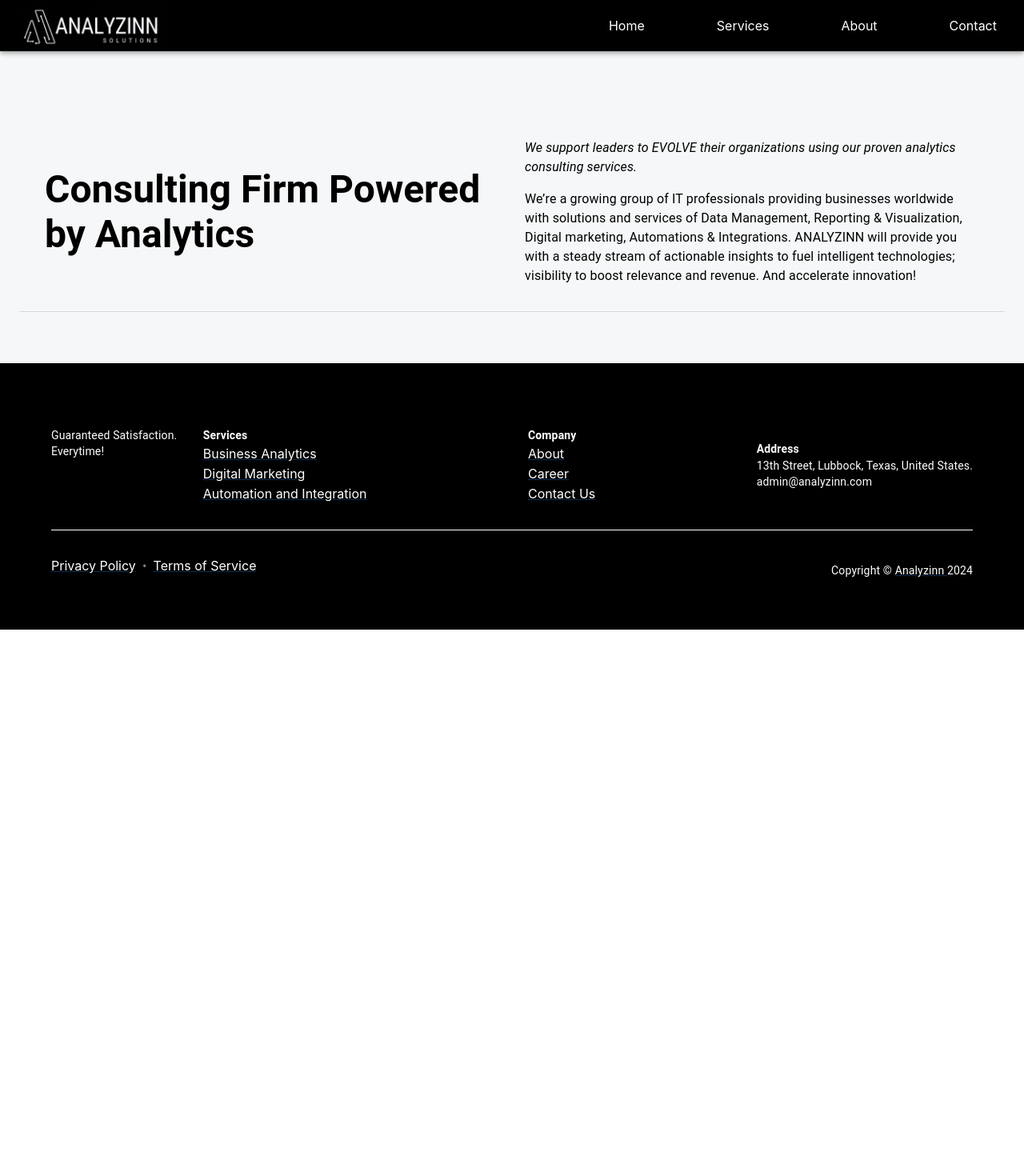
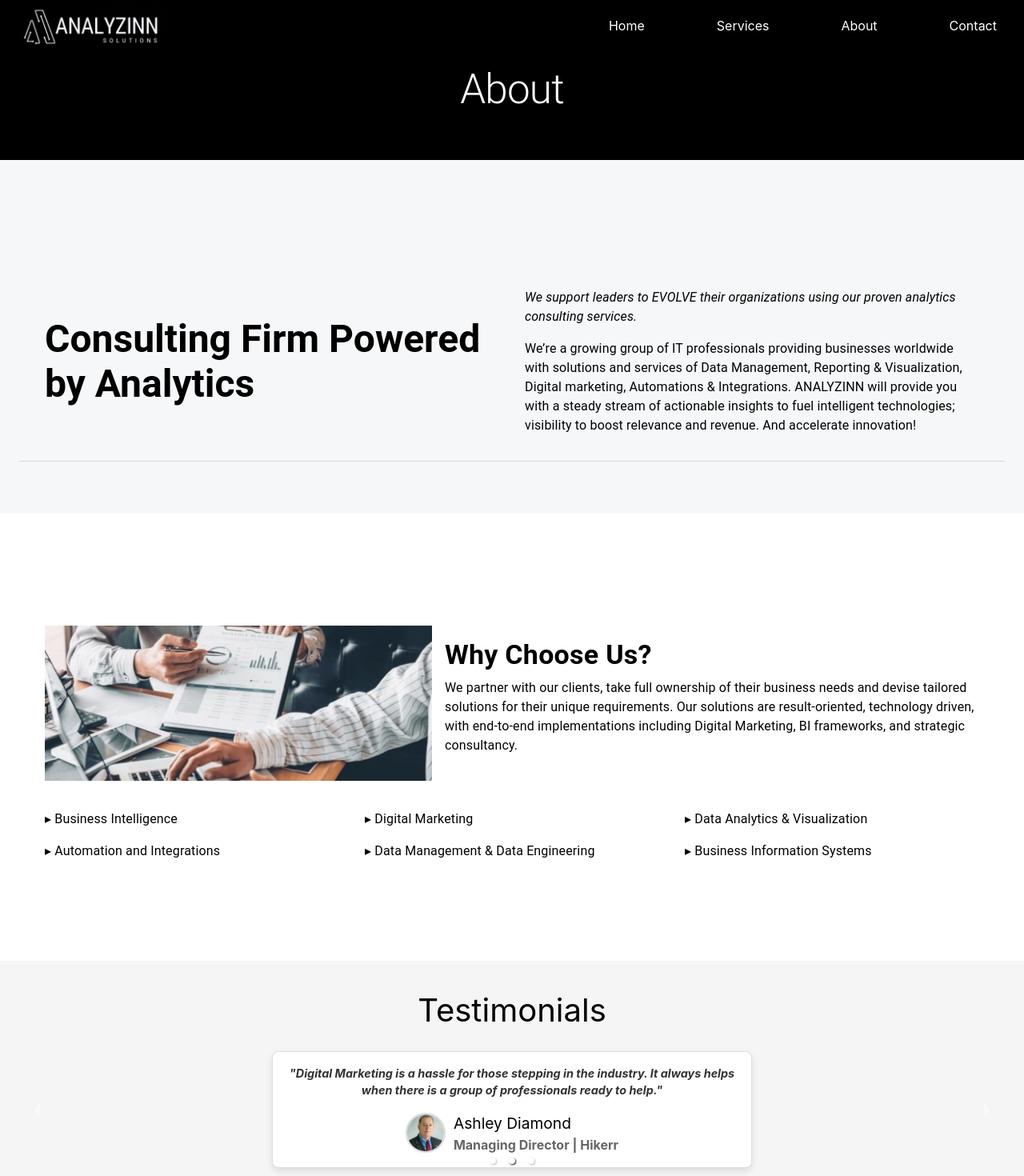
Before and after one commit to talhaha1/Front-End-react-project, a React (Create React App) app: page /about in a window 1280 px wide. Shown: the top 1470 px of the page at 80% size. Before the commit the page ends 800 px from the top, so only its background shows below. Built offline with nearby package versions, Linux system fonts and the light colour scheme.

Commit message:
Routing mordified with other chnaged

```diff
--- a/src/App.js
+++ b/src/App.js
@@ -1,8 +1,8 @@
 import React from "react";
 import LandingPage from "./Pages/LandingPage/LandingPage";
 import Services from "./Pages/Services/Services";
-import ContactPage from "./Components/ContactUs/ContactPage";
-import ConsultingSection from "./Components/AboutConsultencySection/AboutConsultencySection";
+import ContactPage from "./Pages/ContactUs/contactUspage";
+import ConsultingSection from "./Pages/AboutUs/aboutuspage";
 import { BrowserRouter as Router, Route, Routes } from "react-router-dom";
 
 const App = () => {
--- a/src/Components/AboutWhyChooseUs/AboutWhyChooseUs.js
+++ b/src/Components/AboutWhyChooseUs/AboutWhyChooseUs.js
@@ -1,102 +1,83 @@
 import React from 'react';
+import { Grid, Box, Typography } from '@mui/material';
 import img from "../../assets/AbourWhyChooseUs/image.png";
-import Nav from "../NavBar/nav"
-// import Footer from "../Footer/Footer"
+import Nav from "../NavBar/nav";
+// import Footer from "../Footer/Footer";
 
 const WhyChooseUs = () => {
-    const containerStyle = {
+    return (
+        <div>
+            <Nav />
+            <Box
+                sx={{
                     display: 'flex',
                     flexDirection: 'column',
+                    justifyContent: 'center',
                     alignItems: 'center',
-        padding: '20px',
+                    padding: { xs: '20px', md: '30px 20px' },
+                    minHeight: 'calc(80vh - 80px)', // Reduced height
+                    boxSizing: 'border-box',
                     fontFamily: 'Arial, sans-serif',
-    };
-
-    const contentStyle = {
-        display: 'flex',
-        flexDirection: 'row',
-        justifyContent: 'center',
-        alignItems: 'flex-start',
-        width: '100%',
+                }}
+            >
+                <Grid
+                    container
+                    spacing={2}
+                    justifyContent="center"
+                    alignItems="center"
+                    sx={{
                         maxWidth: '1200px',
-        marginBottom: '20px',
-    };
-
-    const imageStyle = {
-        width: '40%',
-    };
-
-    const textContainerStyle = {
-        width: '60%',
-        marginLeft: '40px', // Increased space between image and text
-    };
-
-    const headerStyle = {
-        fontSize: '24px',
-        fontWeight: 'bold',
-        marginBottom: '10px',
-    };
-
-    const paragraphStyle = {
-        fontSize: '16px',
-        lineHeight: '1.5',
-        marginBottom: '20px',
-    };
-
-    const listContainerStyle = {
-        display: 'flex',
-        flexDirection: 'row',
-        flexWrap: 'wrap',
-        justifyContent: 'space-between',
-        width: '100%',
-        maxWidth: '1200px',
-        marginTop: '20px',
-    };
-
-    const listItemStyle = {
-        fontSize: '16px',
-        width: '30%',
-        textAlign: 'left',
-        marginBottom: '20px',
-    };
-
-    const lastItemStyle = {
-        ...listItemStyle,
-        width: '100%',
-        marginLeft: '30%',
-    };
-
-    return (<div>
-        <div>
-            <Nav />
-        </div>
-        <div style={containerStyle}>
-            <div style={contentStyle}>
-                <div style={imageStyle}>
+                        margin: '0 auto',
+                    }}
+                >
+                    <Grid item xs={12} md={5}>
                         <img
                             src={img}
                             alt="Business Meeting"
                             style={{ width: '100%' }}
                         />
-                </div>
-                <div style={textContainerStyle}>
-                    <div style={headerStyle}>Why Choose Us?</div>
-                    <p style={paragraphStyle}>
+                    </Grid>
+                    <Grid item xs={12} md={7}>
+                        <Typography variant="h4" sx={{ fontWeight: 'bold', mb: 1 }}>
+                            Why Choose Us?
+                        </Typography>
+                        <Typography variant="body1" sx={{ mb: 2, lineHeight: 1.5 }}>
                             We partner with our clients, take full ownership of their business needs and devise
                             tailored solutions for their unique requirements. Our solutions are result-oriented,
                             technology driven, with end-to-end implementations including Digital Marketing, BI
                             frameworks, and strategic consultancy.
-                    </p>
-                </div>
-            </div>
-            <div style={listContainerStyle}>
-                <div style={listItemStyle}>▸ Business Intelligence</div>
-                <div style={listItemStyle}>▸ Digital Marketing</div>
-                <div style={listItemStyle}>▸ Data Analytics & Visualization</div>
-                <div style={listItemStyle}>▸ Automation and Integrations</div>
-                <div style={lastItemStyle}>▸ Data Management & Data Engineering</div>
-            </div>
-        </div>
+                        </Typography>
+                    </Grid>
+                </Grid>
+                <Grid
+                    container
+                    spacing={2}
+                    sx={{
+                        marginTop: '20px',
+                        maxWidth: '1200px',
+                        margin: '20px auto 0',
+                    }}
+                >
+                    <Grid item xs={12} sm={4}>
+                        <Typography variant="body1" sx={{ textAlign: 'left' }}>▸ Business Intelligence</Typography>
+                    </Grid>
+                    <Grid item xs={12} sm={4}>
+                        <Typography variant="body1" sx={{ textAlign: 'left' }}>▸ Digital Marketing</Typography>
+                    </Grid>
+                    <Grid item xs={12} sm={4}>
+                        <Typography variant="body1" sx={{ textAlign: 'left' }}>▸ Data Analytics & Visualization</Typography>
+                    </Grid>
+                    <Grid item xs={12} sm={4}>
+                        <Typography variant="body1" sx={{ textAlign: 'left' }}>▸ Automation and Integrations</Typography>
+                    </Grid>
+                    <Grid item xs={12} sm={4}>
+                        <Typography variant="body1" sx={{ textAlign: 'left' }}>▸ Data Management & Data Engineering</Typography>
+                    </Grid>
+                    <Grid item xs={12} sm={4}>
+                        <Typography variant="body1" sx={{ textAlign: 'left' }}>▸ Business Information Systems</Typography>
+                    </Grid>
+                </Grid>
+            </Box>
         </div>
     );
 };
--- a/src/Components/ContactUs/ContactPage.jsx
+++ b/src/Components/ContactUs/ContactUs.jsx
@@ -18,7 +18,7 @@ import {
   SubmitButton,
   FormAlignmentContainer,
   ErrorMessage,
-} from "./ContactPageStyle";
+} from "./ContactUsStyle";
 import { useMediaQuery, useTheme } from "@mui/material";
 import { Box } from "@mui/material";
 import FacebookIcon from "@mui/icons-material/Facebook";
@@ -36,11 +36,10 @@ import * as Yup from "yup";
 import emailjs from "emailjs-com";
 import { Snackbar, Alert } from "@mui/material";
 import { useState } from "react";
-import Navbar from "../NavBar/nav";
-import Footer from "../Footer/footer";
-import Nav from "../NavBar/nav";
+// import Navbar from "../NavBar/nav";
+// import Footer from "../Footer/footer";
 
-const ContactPage = () => {
+const ContactUs = () => {
   const defaultValuesOfForm = {
     name: "",
     email: "",
@@ -106,7 +105,7 @@ const ContactPage = () => {
 
   return (
     <>
-      <Navbar />
+      {/* <Navbar /> */}
       <MainBox>
         <HeadingTypography
           variant="h3"
@@ -298,9 +297,9 @@ const ContactPage = () => {
           {snackbar.message}
         </Alert>
       </Snackbar>
-      <Footer />
+      {/* <Footer /> */}
     </>
   );
 };
 
-export default ContactPage;
+export default ContactUs;
--- /dev/null
+++ b/src/Components/aboutHeader/aboutheader.js
@@ -0,0 +1,41 @@
+import React from 'react';
+import { Box, Typography } from '@mui/material';
+import Navbar from '../NavBar/nav';
+
+const AboutHeader = () => {
+    return (
+        <Box
+            sx={{
+                display: 'flex',
+                flexDirection: 'column',
+                alignItems: 'center',
+                justifyContent: 'center',
+                minHeight: { xs: '150px', sm: '180px', md: '200px' }, // Responsive height
+                bgcolor: '#000',
+                p: { xs: 2, sm: 3 }, // Responsive padding
+            }}
+        >
+            <Navbar />
+            <Box
+                sx={{
+                    width: '100%',
+                    textAlign: 'center',
+                    mt: 3, // Margin-top for spacing below navbar
+                }}
+            >
+                <Typography
+                    variant="h1"
+                    sx={{
+                        fontSize: { xs: '8vw', sm: '6vw', md: '4vw' }, // Responsive font size
+                        color: '#fff',
+                        lineHeight: 1.2,
+                    }}
+                >
+                    About
+                </Typography>
+            </Box>
+        </Box>
+    );
+};
+
+export default AboutHeader;
--- /dev/null
+++ b/src/Pages/AboutUs/aboutuspage.js
@@ -0,0 +1,25 @@
+import React from "react";
+// import NavBar from "../../Components/NavBar/nav";
+import AboutHeader from "../../Components/aboutHeader/aboutheader"
+import Footer from "../../Components/Footer/footer";
+import WhyChooseUs from "../../Components/AboutWhyChooseUs/AboutWhyChooseUs";
+import AboutConsultencySection from "../../Components/AboutConsultencySection/AboutConsultencySection";
+import Testimonials from "../../Components/Testimonials/Testimonials";
+
+const aboutUsPage=()=>
+{
+return(
+
+    <div>
+        {/* <NavBar/> */}
+        <AboutHeader/>
+        <AboutConsultencySection/>
+        <WhyChooseUs/>
+        <Testimonials/>
+        <Footer/>
+
+    </div>
+);
+
+};
+export default aboutUsPage;
--- /dev/null
+++ b/src/Pages/ContactUs/contactUspage.js
@@ -0,0 +1,19 @@
+import React from "react";
+import NavBar from "../../Components/NavBar/nav";
+import ContactUs from "../../Components/ContactUs/ContactUs";
+import Footer from "../../Components/Footer/footer";
+
+
+const contactUs =()=>{
+
+    return(
+        <div>
+            <NavBar/>
+            <ContactUs/>
+            <Footer/>
+        </div>
+
+
+    );
+};
+export default contactUs
```
Also changed, not shown: src/Components/AboutConsultencySection/AboutConsultencySection.js (+15 -20 lines), src/Components/ContactUs/ContactUsStyle.jsx (renamed from src/Components/ContactUs/ContactPageStyle.jsx), 1 other file (tests, documents, lock files or other folders). Lines whose indentation alone changed are shown as unchanged.
